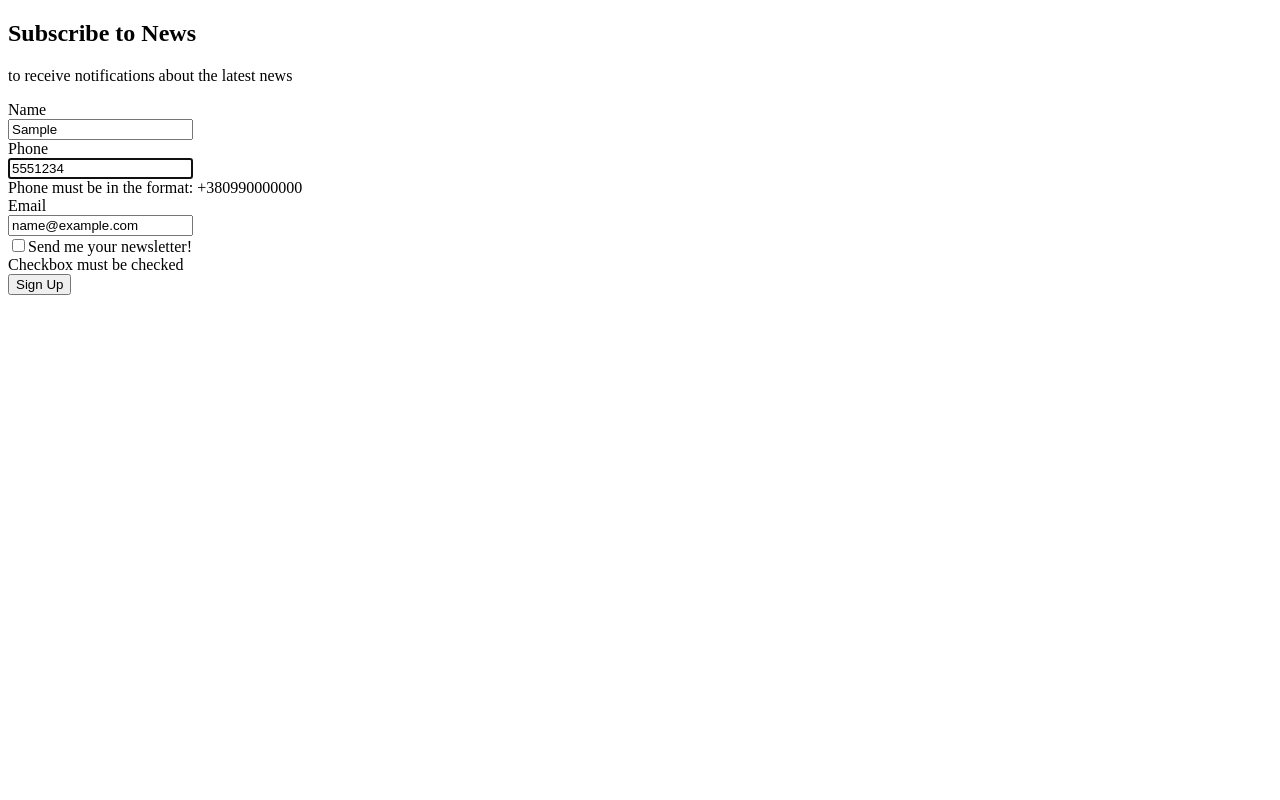
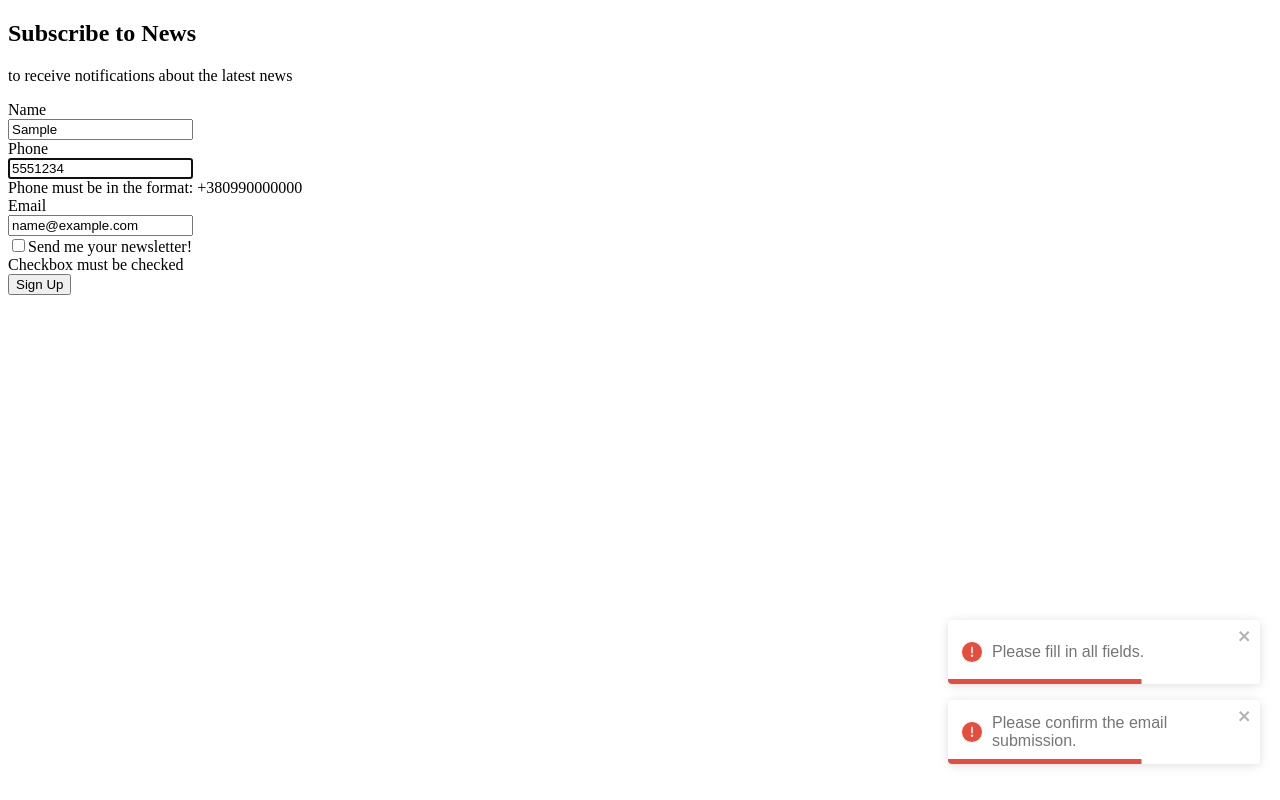
Before and after one commit to AndreyLytvynov/news-next-ts-tw, a Next.js app: page /subscribe in a window 1280 px wide. Both pictures are taken after typing "Sample", "5551234", "name@example.com" into the empty fields and a click on the button "Sign Up". Built offline with nearby package versions, Linux system fonts and the light colour scheme.

Commit message:
add toasts and add redirect by success submite form

```diff
--- a/package.json
+++ b/package.json
@@ -24,8 +24,10 @@
     "react-dom": "18.2.0",
     "react-hook-form": "^7.43.9",
     "react-scroll": "^1.8.9",
+    "react-toastify": "^9.1.3",
     "tailwindcss": "3.3.2",
     "typescript": "5.0.4",
+    "react-icons": "4.3.1",
     "yup": "^1.0.2"
   },
   "devDependencies": {
--- a/src/components/FormSubscribe/FormSubscribe.tsx
+++ b/src/components/FormSubscribe/FormSubscribe.tsx
@@ -1,10 +1,14 @@
-import { FC } from "react";
+import { FC, useCallback, useEffect } from "react";
+import { useRouter } from "next/router";
+
 import { useForm, SubmitHandler } from "react-hook-form";
 import { yupResolver } from "@hookform/resolvers/yup";
+import { schema } from "@/helpers/validateFormSchema";
 
 import SubmitFormBtn from "@/components/Buttons/SubmitFormBtn";
 
-import { schema } from "@/helpers/validateFormSchema";
+import { ToastMessageType } from "@/components/Toast/Toast";
+import ToastMessage from "@/components/Toast/Toast";
 
 export type IFormValues = {
   name: string;
@@ -22,10 +26,28 @@ const FormSubscribe: FC = () => {
   } = useForm<IFormValues>({
     resolver: yupResolver(schema),
   });
+  const router = useRouter();
 
-  const onSubmit: SubmitHandler<IFormValues> = (data) => {
+  const notify = useCallback((type: ToastMessageType, message: string) => {
+    ToastMessage({ type, message });
+  }, []);
+
+  useEffect(() => {
+    if (errors.name || errors.email || errors.phone) {
+      notify("error", "Please fill in all fields.");
+    }
+    if (errors.newsletter) {
+      notify("error", "Please confirm the email submission.");
+    }
+  }, [errors, notify]);
+
+  const onSubmit: SubmitHandler<IFormValues> = async (data) => {
     console.log(data);
+    notify("success", "Success! Please check your email.");
     reset();
+    setTimeout(() => {
+      router.replace("/");
+    }, 2000);
   };
 
   return (
--- /dev/null
+++ b/src/components/Toast/Toast.tsx
@@ -0,0 +1,22 @@
+import { FC } from "react";
+import { toast, Id } from "react-toastify";
+
+export type ToastMessageType = "success" | "error" | "info";
+
+interface ToastMessageProps {
+  type: ToastMessageType;
+  message: string;
+}
+
+interface ToastMessageComponent extends FC<ToastMessageProps> {
+  dismiss: (id?: Id) => void;
+}
+
+const ToastMessage: ToastMessageComponent = ({ type, message }) => {
+  const toastId = toast[type](<div>{message}</div>);
+  return <div>{toastId}</div>;
+};
+
+ToastMessage.dismiss = toast.dismiss;
+
+export default ToastMessage;
--- a/src/pages/subscribe/index.tsx
+++ b/src/pages/subscribe/index.tsx
@@ -3,10 +3,23 @@ import { FC } from "react";
 import Container from "@/components/Container/Container";
 import SubscribeFormSection from "@/components/Sections/SubscribeFormSection";
 
+import { ToastContainer } from "react-toastify";
+import "react-toastify/dist/ReactToastify.css";
+
 const SubscribePage: FC = () => {
   return (
     <Container>
       <SubscribeFormSection />
+      <ToastContainer
+        position="bottom-right"
+        autoClose={5000}
+        hideProgressBar={false}
+        newestOnTop={false}
+        draggable={false}
+        closeOnClick
+        pauseOnHover
+        className="mb-20"
+      />
     </Container>
   );
 };
```
Also changed, not shown: 1 other file (tests, documents, lock files or other folders).
